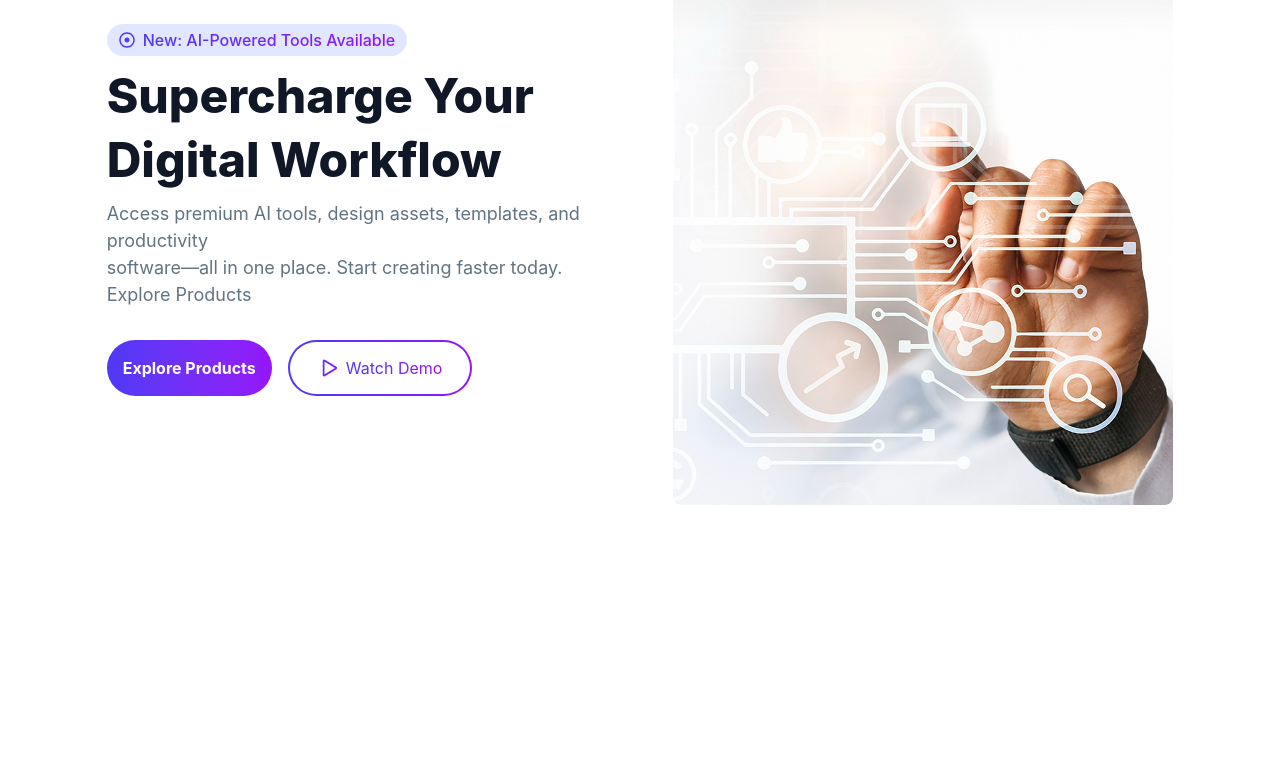
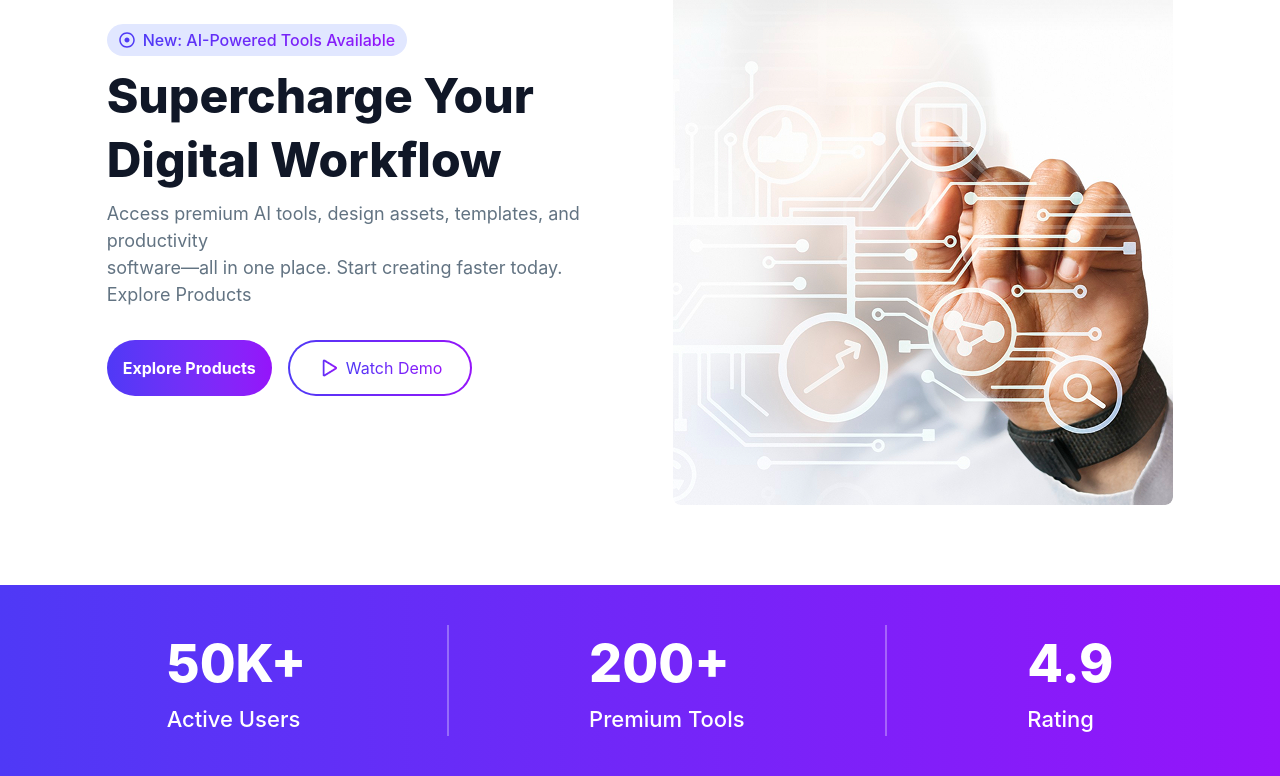
Before and after one commit to sabbirhossain778/A6-Digital-Tolls-Buying-Website, a React (Vite) app: page / in a window 1280 px wide. Shown: the part 229-1005 px from the top of the page. Before the commit the page ends 814 px from the top, so only its background shows below. Built offline with nearby package versions, Linux system fonts and the light colour scheme.

Commit message:
succesfully complete rating part

```diff
--- a/src/App.css
+++ b/src/App.css
@@ -39,3 +39,19 @@
                 padding-box,
                 linear-gradient(to right, #4F39F6, #9514FA) border-box;
 }
+
+
+
+.rating-h2{
+  font-weight: 800;
+  font-size: 52px;
+  color: white;
+}
+.rating-p{
+  font-weight: 500;
+  font-size: 22px;
+  color: white;
+}
+#rating-bacground{
+    background: linear-gradient(to right, #4F39F6, #9514FA);
+}
--- a/src/Components/Banner/Banner.jsx
+++ b/src/Components/Banner/Banner.jsx
@@ -1,9 +1,11 @@
 import React from 'react';
 
 import { FaRegDotCircle } from "react-icons/fa"
+import Rating from './Rating/Rating';
 
 const Banner = () => {
     return (
+        <>
         <div className={`flex justify-between items-center gap-14 my-20 w-10/12 max-w-360 mx-auto`}>
             <div className='space-y-2 flex-1'>
                 <p className="bannerText"><FaRegDotCircle className="text-[#4F39F6]"/>
@@ -26,6 +28,9 @@ const Banner = () => {
                 <img src="/src/assets/banner.png" className={`w-full max-w-[500px] h-auto object-cover rounded-lg`} alt="Banner Image" />
             </div>
         </div>
+
+        <Rating></Rating>
+        </>
     );
 };
 
--- /dev/null
+++ b/src/Components/Banner/Rating/Rating.jsx
@@ -0,0 +1,26 @@
+import React from 'react';
+
+const Rating = () => {
+    return (
+        <div id='rating-bacground'>
+            <div className='flex justify-between w-10/12 mx-auto py-10 px-15 max-w-360'>
+                <div>
+                    <h2 className='rating-h2'>50K+</h2>
+                    <p className='rating-p'>Active Users</p>
+                </div>
+                <div className="divider divider-horizontal before:bg-[#FFFFFF] after:bg-[#FFFFFF] opacity-30"></div>
+                <div>
+                    <h2 className='rating-h2'>200+</h2>
+                    <p className='rating-p'>Premium Tools</p>
+                </div>
+                <div className="divider divider-horizontal before:bg-[#FFFFFF] after:bg-[#FFFFFF] opacity-30"></div>
+                <div>
+                    <h2 className='rating-h2'>4.9</h2>
+                    <p className='rating-p'>Rating</p>
+                </div>
+            </div>
+        </div>
+    );
+};
+
+export default Rating;
```
